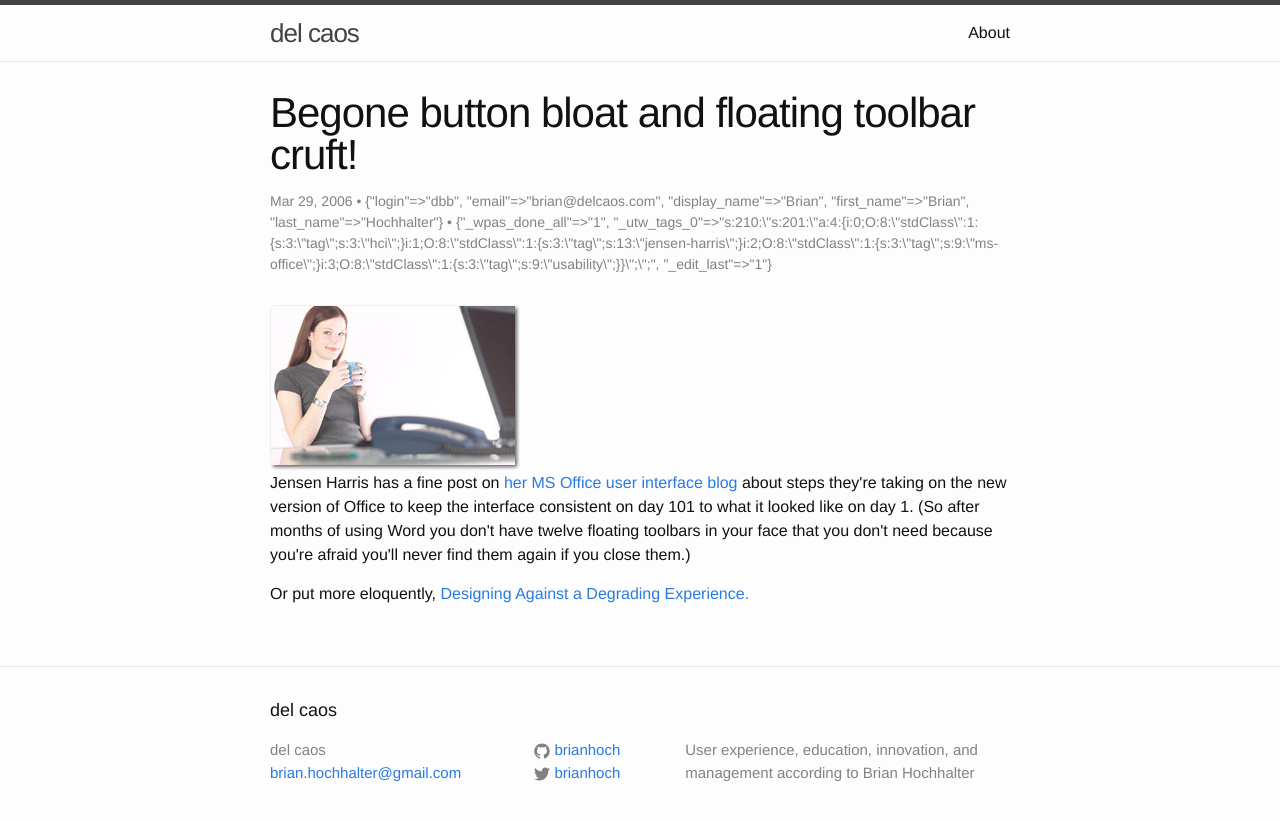
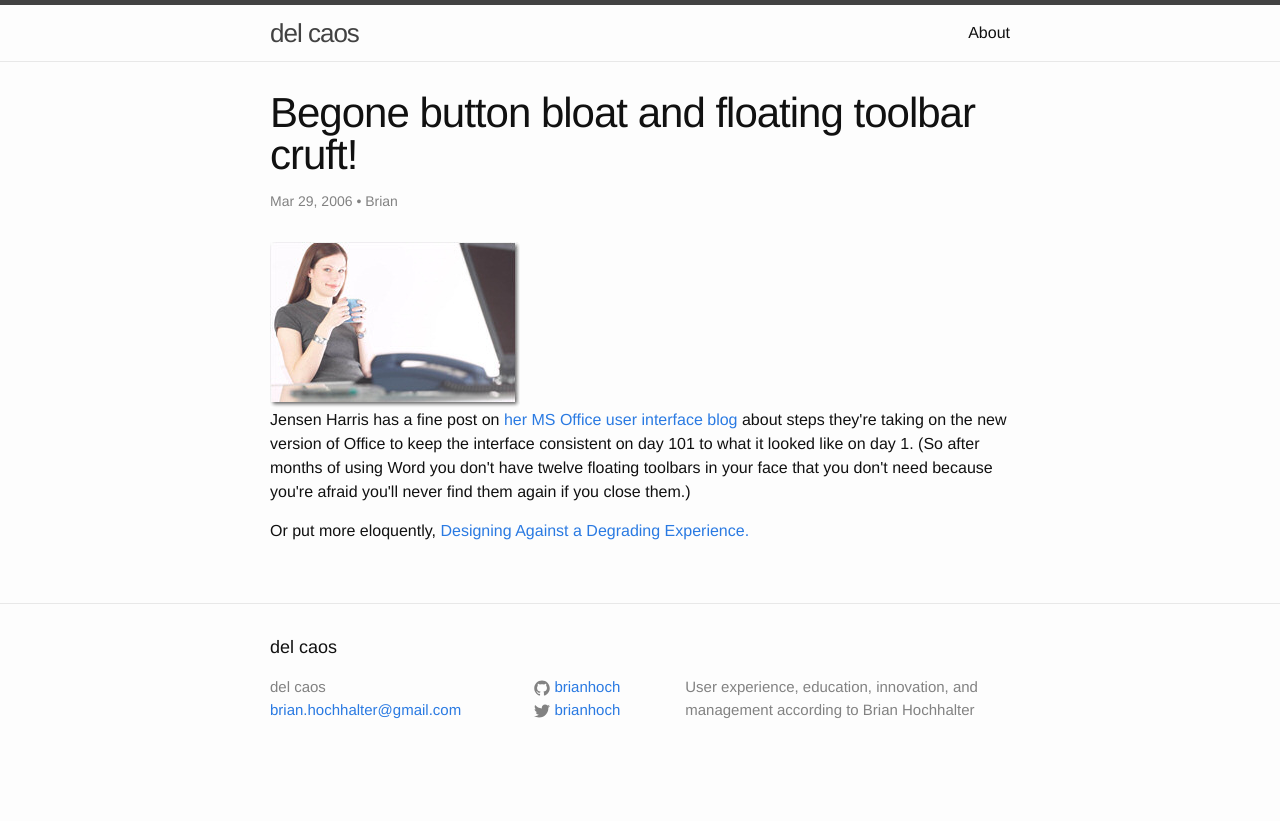
Before and after one commit to brianhoch/brianhoch.github.io, a Jekyll site: the page built from _posts/2006-03-28-begone-button-bloat-and-floating-toolbar-cruft.html, in a window 1280 px wide. Shown: the top 821 px of the page. Built offline with Jekyll 4.4.1, drawn with Linux system fonts in a browser that asks for light colours.

Commit message:
Clean up metadata for 2006-03 posts

```diff
--- a/_posts/2006-03-28-begone-button-bloat-and-floating-toolbar-cruft.html
+++ b/_posts/2006-03-28-begone-button-bloat-and-floating-toolbar-cruft.html
@@ -12,16 +12,7 @@ tags:
 - jensen harris
 - ms office
 - usability
-meta:
-  _wpas_done_all: '1'
-  _utw_tags_0: s:210:"s:201:"a:4:{i:0;O:8:"stdClass":1:{s:3:"tag";s:3:"hci";}i:1;O:8:"stdClass":1:{s:3:"tag";s:13:"jensen-harris";}i:2;O:8:"stdClass":1:{s:3:"tag";s:9:"ms-office";}i:3;O:8:"stdClass":1:{s:3:"tag";s:9:"usability";}}";";
-  _edit_last: '1'
-author:
-  login: dbb
-  email: brian@delcaos.com
-  display_name: Brian
-  first_name: Brian
-  last_name: Hochhalter
+author: Brian
 ---
 <p><a href="http://blogs.msdn.com/jensenh/archive/2006/03/02/542118.aspx"><img src="{{ site.baseurl }}/assets/SiteVisit.jpg" class="alignright" /></a><br />
 Jensen Harris has a fine post on <a href="http://blogs.msdn.com/jensenh/default.aspx">her MS Office user interface blog</a> about steps they're taking on the new version of Office to keep the interface consistent on day 101 to what it looked like on day 1. (So after months of using Word you don't have twelve floating toolbars in your face that you don't need because you're afraid you'll never find them again if you close them.)</p>
```
Also changed, not shown: _posts/2006-03-21-jarango-streamlines-language-offerings.html (+1 -9 lines), _posts/2006-03-27-averaging-gradius-the-new-gamer.html (+1 -10 lines), _posts/2006-03-29-manager-20-seeking-employees-20.html (+1 -10 lines).
